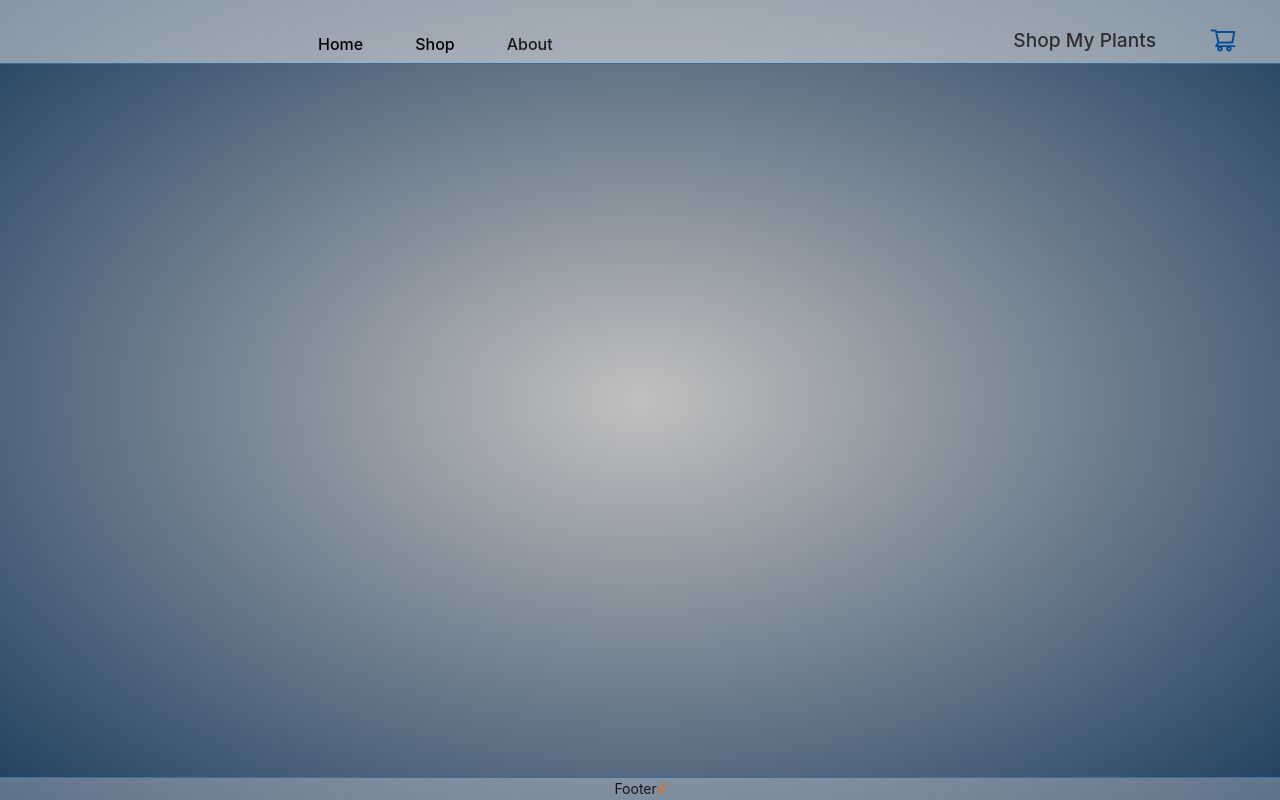
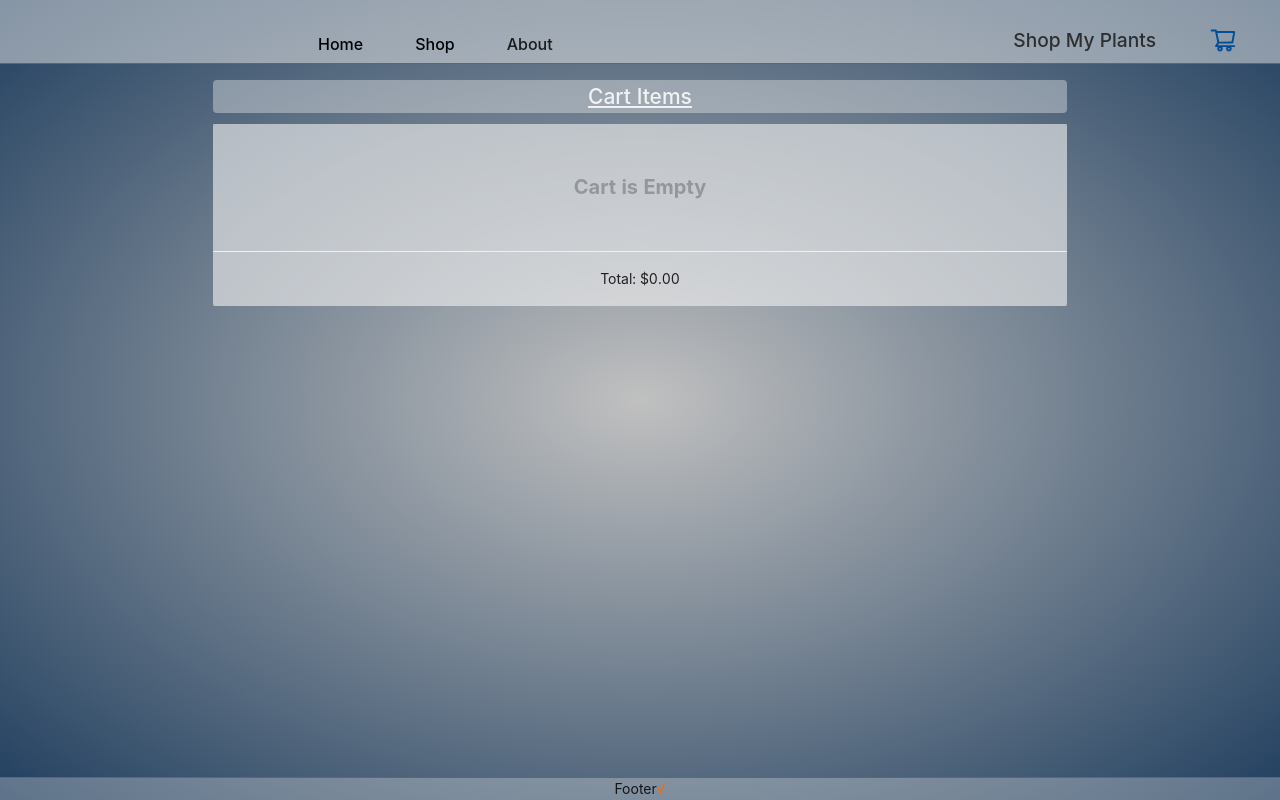
Before and after one commit to Fry-Fr/my_shop_app, a React (Create React App) app: page /cart in a window 1280 px wide. Built offline with nearby package versions, Linux system fonts and the light colour scheme.

Commit message:
mostly styles for Cart page

```diff
--- a/src/App.js
+++ b/src/App.js
@@ -65,7 +65,7 @@ function App() {
           <Route path='/' element={<Home removeCartItem={removeCartItem} curNavTab={curNavTab} dispatch={dispatch} cart={state.cart} />} />
           <Route path='shop' element={<Shop curNavTab={curNavTab} dispatch={dispatch} />} />
           <Route path='shop/:id' element={<Item setCart={setCart} curNavTab={curNavTab} dispatch={dispatch} />} />
-          <Route path='cart' element={<Cart/>} />
+          <Route path='cart' element={<Cart cartItems={state.cart} />} />
         </Routes>
       </Content>
       <Footer>
--- a/src/pages/Cart.js
+++ b/src/pages/Cart.js
@@ -1,7 +1,96 @@
-function Cart() {
+/* eslint-disable react/prop-types */
+import { Col, Table } from 'antd';
+import styled from 'styled-components';
+
+const Container = styled.div`
+.cart-pg-title {
+  background-color: rgba(var(--primary-color), .4);
+  border-radius: .25rem;
+  h2 {
+    text-decoration: underline;
+    color: #fff;
+    filter: contrast(90%);
+  }
+}
+.ant-table {
+  background-color: rgba(var(--primary-color), .4);
+  .ant-table-thead th {
+    background-color: rgba(var(--primary-color), .4);
+  }
+  .ant-table-tbody {
+    .ant-table-placeholder td {
+      background-color: rgba(var(--primary-color), .4);
+    }
+    .ant-table-cell-row-hover {
+      background-color: rgba(var(--primary-color), .4);
+    }
+  }
+  .ant-empty-image {
+    display: none;
+  }
+  .ant-empty-description {
+    font-size: 0;
+    visibility: hidden;
+    display: flex;
+    flex-direction: column;
+  }
+  .ant-empty-description::after {
+    visibility: visible;
+    content: "Cart is Empty";
+    font-weight: bold;
+    font-size: 1.25rem;
+  }
+  .ant-table-footer {
+    background-color: rgba(var(--primary-color), .4);
+  }
+}
+`;
+
+
+const columns = [
+  {
+    title: 'Item',
+    dataIndex: 'item',
+    key: 'item',
+  },
+  {
+    title: 'Price',
+    dataIndex: 'price',
+    key: 'price',
+  },
+  {
+    title: 'Quantity',
+    dataIndex: 'quantity',
+    key: 'quantity',
+  },
+];
+
+function Cart({ cartItems }) {
+
+  const sumOfCart = cartItems.reduce((prev,curr) => prev + parseFloat(curr.price.slice(1)), 0);
+
+  const dataSource = cartItems.map((item, index) => {
+    return({
+      key: index,
+      item: item.item_name,
+      price: item.price,
+      quantity: ''
+    });
+  });
+
   return(
-    <>
-    </>
+    <Col span={16} offset={4}>
+      <Container>
+        <div className='cart-pg-title'><h2>Cart Items</h2></div>
+        <Table
+          dataSource={dataSource}
+          columns={columns}
+          pagination={{ position: ['none', 'none'] }}
+          showHeader={dataSource.length === 0 ? false : true}
+          footer={() => 'Total: $' + sumOfCart.toFixed(2)}
+        />
+      </Container>
+    </Col>
   );
 }
 
```
